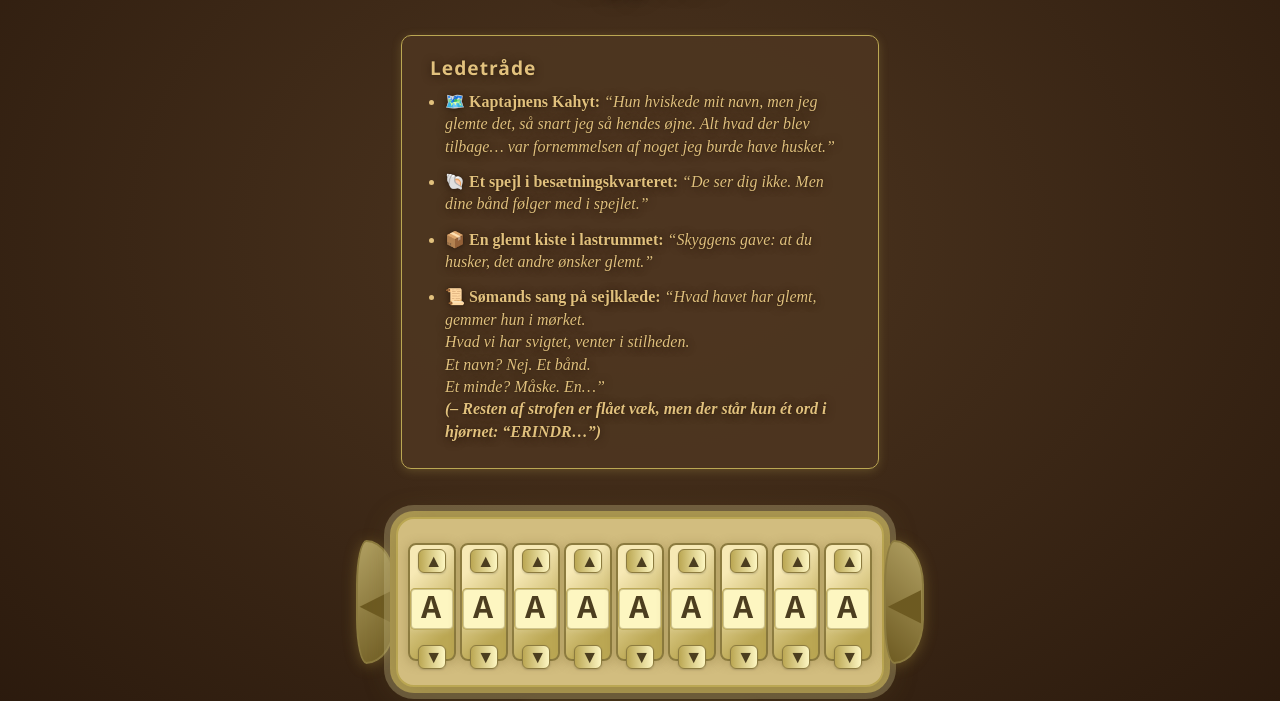
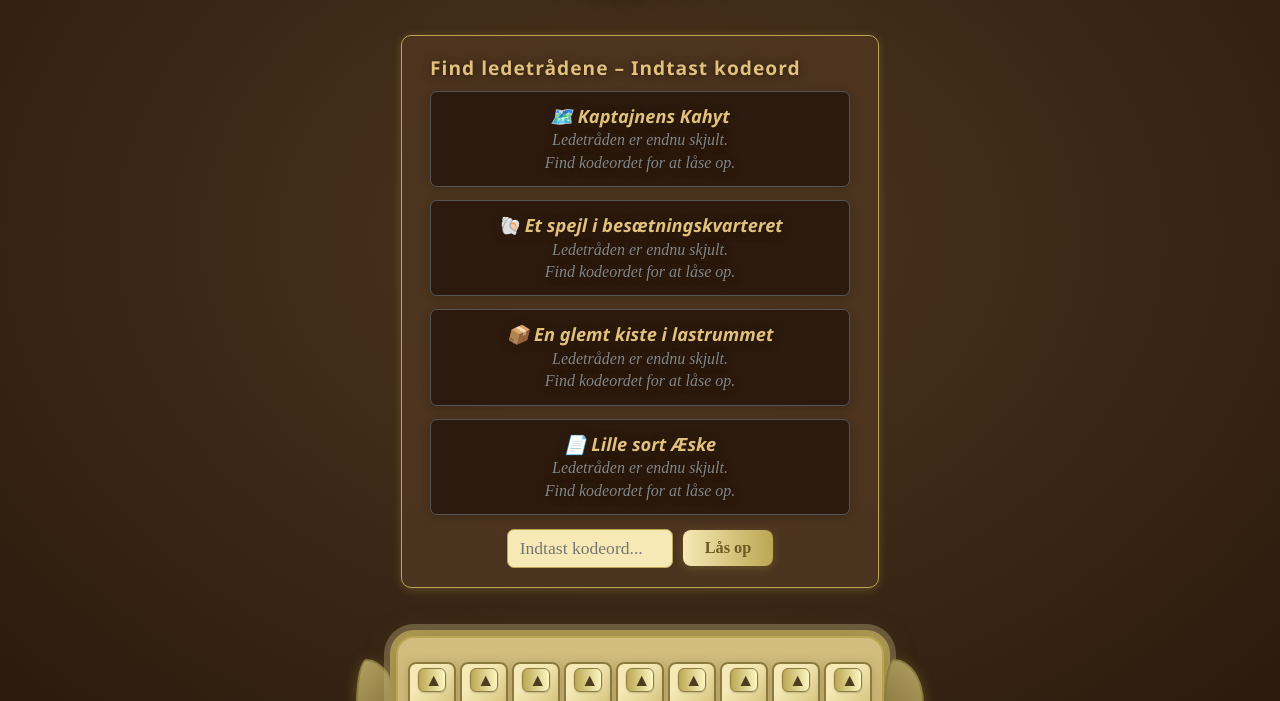
Before and after one commit to Fonhuss/Kryptex, a plain HTML site: page index.html in a window 1280 px wide. Shown: the part 85-786 px from the top of the page. Drawn offline with Linux system fonts and the light colour scheme.

Commit message:
Update index.html

```diff
--- a/index.html
+++ b/index.html
@@ -43,13 +43,78 @@
       letter-spacing: 1px;
       text-shadow: 0 1px 8px #2b1a0d, 0 0 1px #000a;
     }
-    .clues ul {
-      padding-left: 15px;
-      margin: 0;
-    }
-    .clues li {
+    .revealed {
       margin-bottom: 13px;
       line-height: 1.4;
+      background: #1b1208d0;
+      padding: 12px 16px;
+      border-radius: 7px;
+      border: 1.5px solid #bba753;
+      box-shadow: 0 2px 10px #0006;
+      margin-top: 10px;
+      color: #ffe5a5;
+      font-family: 'IM Fell English', serif;
+    }
+    .hiddenclue {
+      margin-bottom: 13px;
+      line-height: 1.4;
+      background: #2b1a0d;
+      padding: 12px 16px;
+      border-radius: 7px;
+      border: 1.5px solid #555;
+      box-shadow: 0 2px 10px #0003;
+      margin-top: 10px;
+      color: #888;
+      font-style: italic;
+      text-align: center;
+      font-family: 'IM Fell English', serif;
+    }
+    .clue-label {
+      font-size: 1.14em;
+      color: #e2c17d;
+      font-family: 'Segoe UI', sans-serif;
+      font-weight: bold;
+      display: block;
+    }
+    .clue-input-row {
+      margin: 14px 0 0 0;
+      display: flex;
+      gap: 10px;
+      justify-content: center;
+      align-items: center;
+    }
+    .clue-inp {
+      padding: 8px 12px;
+      border-radius: 7px;
+      border: 1.5px solid #bba753;
+      background: #f7e9b5;
+      color: #4e3620;
+      font-size: 1.1em;
+      width: 140px;
+      outline: none;
+      font-family: inherit;
+    }
+    .clue-btn {
+      background: linear-gradient(90deg, #f7e9b5 0%, #bba753 100%);
+      border: none;
+      border-radius: 8px;
+      color: #6d5a21;
+      font-size: 1.02em;
+      font-weight: bold;
+      padding: 8px 22px;
+      cursor: pointer;
+      transition: background 0.18s;
+      box-shadow: 0 2px 10px #bba75344;
+      font-family: inherit;
+    }
+    .clue-btn:active {
+      background: #f7e9b5;
+    }
+    .clue-success {
+      color: #76e06a;
+      font-size: 1em;
+      margin-top: 7px;
+      text-align: center;
     }
     .kryptex-outer {
       display: flex;
@@ -246,25 +311,13 @@
 <body>
   <h1>Kryptex</h1>
   <div class="clues">
-    <h2>Ledetråde</h2>
-    <ul>
-      <li>🗺️ <b>Kaptajnens Kahyt:</b>
-        <i>“Hun hviskede mit navn, men jeg glemte det, så snart jeg så hendes øjne. Alt hvad der blev tilbage… var fornemmelsen af noget jeg burde have husket.”</i>
-      </li>
-      <li>🐚 <b>Et spejl i besætningskvarteret:</b>
-        <i>“De ser dig ikke. Men dine bånd følger med i spejlet.”</i>
-      </li>
-      <li>📦 <b>En glemt kiste i lastrummet:</b>
-        <i>“Skyggens gave: at du husker, det andre ønsker glemt.”</i>
-      </li>
-      <li>📜 <b>Sømands sang på sejlklæde:</b>
-        <i>“Hvad havet har glemt, gemmer hun i mørket.<br>
-        Hvad vi har svigtet, venter i stilheden.<br>
-        Et navn? Nej. Et bånd.<br>
-        Et minde? Måske. En…”<br>
-        <b>(– Resten af strofen er flået væk, men der står kun ét ord i hjørnet: “ERINDR…”)</b></i>
-      </li>
-    </ul>
+    <h2>Find ledetrådene – Indtast kodeord</h2>
+    <div id="cluesArea"></div>
+    <div class="clue-input-row">
+      <input class="clue-inp" id="clueInput" type="text" placeholder="Indtast kodeord..." autocomplete="off" />
+      <button class="clue-btn" onclick="unlockClue()">Lås op</button>
+    </div>
+    <div id="clueSuccess" class="clue-success"></div>
   </div>
   <div class="kryptex-outer">
     <span class="kryptex-endcap">◀</span>
@@ -303,7 +356,89 @@ Glem det ikke.
     <span style="font-size:1.2em;">🗝️</span>
   </div>
   <script>
-    // --- SETTINGS ---
+    // SVÆRE KODER TIL LEDETRÅDE
+    const cluesData = [
+      {
+        code: "nautica",
+        label: "🗺️ Kaptajnens Kahyt",
+        clue: `En gammel logbog er delvist ødelagt af vand.<br><br>
+        <i>“Hun hviskede mit navn, men jeg glemte det, så snart jeg så hendes øjne. Alt hvad der blev tilbage… var fornemmelsen af noget jeg burde have husket.”</i>`
+      },
+      {
+        code: "genskin",
+        label: "🐚 Et spejl i besætningskvarteret",
+        clue: `<i>“De ser dig ikke. Men dine bånd følger med i spejlet.”</i>`
+      },
+      {
+        code: "forseglet",
+        label: "📦 En glemt kiste i lastrummet",
+        clue: `En æske med et spejlskår, en hårlok og en ravn fjer. Indvendigt i låget er der skrevet med ridsede bogstaver:<br><br>
+        <i>“Skyggens gave: at du husker, det andre ønsker glemt.”</i>`
+      },
+      {
+        code: "firkant",
+        label: "📄 Lille sort Æske",
+        clue: `Indhold i æsken: En sammenfoldet note og en slidt messingplade.<br><br>
+        <b>Noten (håndskrift – samme som 'M'):</b><br>
+        <i>“Du husker det ikke – ikke sådan som det skete.<br>
+        Men noget i dig reagerer hver gang du ser det mønster.<br>
+        Fire hjørner.<br>
+        Én vej væk.<br>
+        Og det ord… det var ikke hendes navn.<br>
+        Det var løftet vi glemte.”</i>`
+      }
+    ];
+
+    let cluesRevealed = [false, false, false, false];
+    function renderClues() {
+      const area = document.getElementById("cluesArea");
+      area.innerHTML = "";
+      for (let i = 0; i < cluesData.length; i++) {
+        if (cluesRevealed[i]) {
+          area.innerHTML += `
+            <div class="revealed">
+              <span class="clue-label">${cluesData[i].label}</span>
+              ${cluesData[i].clue}
+            </div>
+          `;
+        } else {
+          area.innerHTML += `
+            <div class="hiddenclue">
+              <span class="clue-label">${cluesData[i].label}</span>
+              Ledetråden er endnu skjult.<br>Find kodeordet for at låse op.
+            </div>
+          `;
+        }
+      }
+    }
+    function unlockClue() {
+      const inp = document.getElementById("clueInput");
+      const code = inp.value.trim().toLowerCase();
+      const msg = document.getElementById("clueSuccess");
+      let found = false;
+      if (code === "allez") {
+        cluesRevealed = [true, true, true, true];
+        found = true;
+      } else {
+        for (let i = 0; i < cluesData.length; i++) {
+          if (code === cluesData[i].code && !cluesRevealed[i]) {
+            cluesRevealed[i] = true;
+            found = true;
+          }
+        }
+      }
+      inp.value = "";
+      renderClues();
+      if (found) {
+        msg.textContent = "Ledetråd låst op!";
+      } else {
+        msg.textContent = "Ingen ledetråd fundet med den kode.";
+      }
+      setTimeout(() => { msg.textContent = ""; }, 1800);
+    }
+    renderClues();
+
+    // --- KRYPTEX LOGIK ---
     const solution = "ERINDRING";
     const wordLength = solution.length;
     const maxAttempts = 3;
@@ -312,7 +447,6 @@ Glem det ikke.
     let attempts = [];
     let locked = false;
 
-    // --- Build rings ---
     const ringContainer = document.getElementById("rings");
     for (let i = 0; i < wordLength; i++) {
       const ring = document.createElement("div");
@@ -348,7 +482,6 @@ Glem det ikke.
         else if (e.key === "ArrowDown") { turnRing(i, -1); e.preventDefault(); }
       });
     }
-
     function turnRing(idx, dir) {
       if (locked) return;
       ringState[idx] = (ringState[idx] + dir + bogstaver.length) % bogstaver.length;
@@ -361,7 +494,6 @@ Glem det ikke.
     function getGuess() {
       return ringState.map(idx => bogstaver[idx]).join('');
     }
-
     function checkCode() {
       if (locked) return;
       const valgt = getGuess();
@@ -377,7 +509,6 @@ Glem det ikke.
       const feedback = Array(wordLength).fill("gray");
       const solutionArr = solution.split('');
       const guessArr = valgt.split('');
-      // Første pas: grøn for rigtige
       let used = Array(wordLength).fill(false);
       for (let i = 0; i < wordLength; i++) {
         if (guessArr[i] === solutionArr[i]) {
@@ -385,7 +516,6 @@ Glem det ikke.
           used[i] = true;
         }
       }
-      // Andet pas: hvid for forkert placering men findes
       for (let i = 0; i < wordLength; i++) {
         if (feedback[i] === "gray") {
           for (let j = 0; j < wordLength; j++) {
@@ -397,10 +527,8 @@ Glem det ikke.
           }
         }
       }
-
       attempts.push({guess: valgt, feedback: feedback});
       renderAttempts();
-
       if (valgt === solution) {
         resultat.innerHTML = "🔓 Kryptex åbnet! En gammel pergamentrulle ruller ud...";
         scroll.style.display = 'block';
@@ -417,7 +545,6 @@ Glem det ikke.
         scroll.style.display = 'none';
       }
     }
-
     function renderAttempts() {
       const attemptsDiv = document.getElementById("attempts");
       attemptsDiv.innerHTML = "";
```
